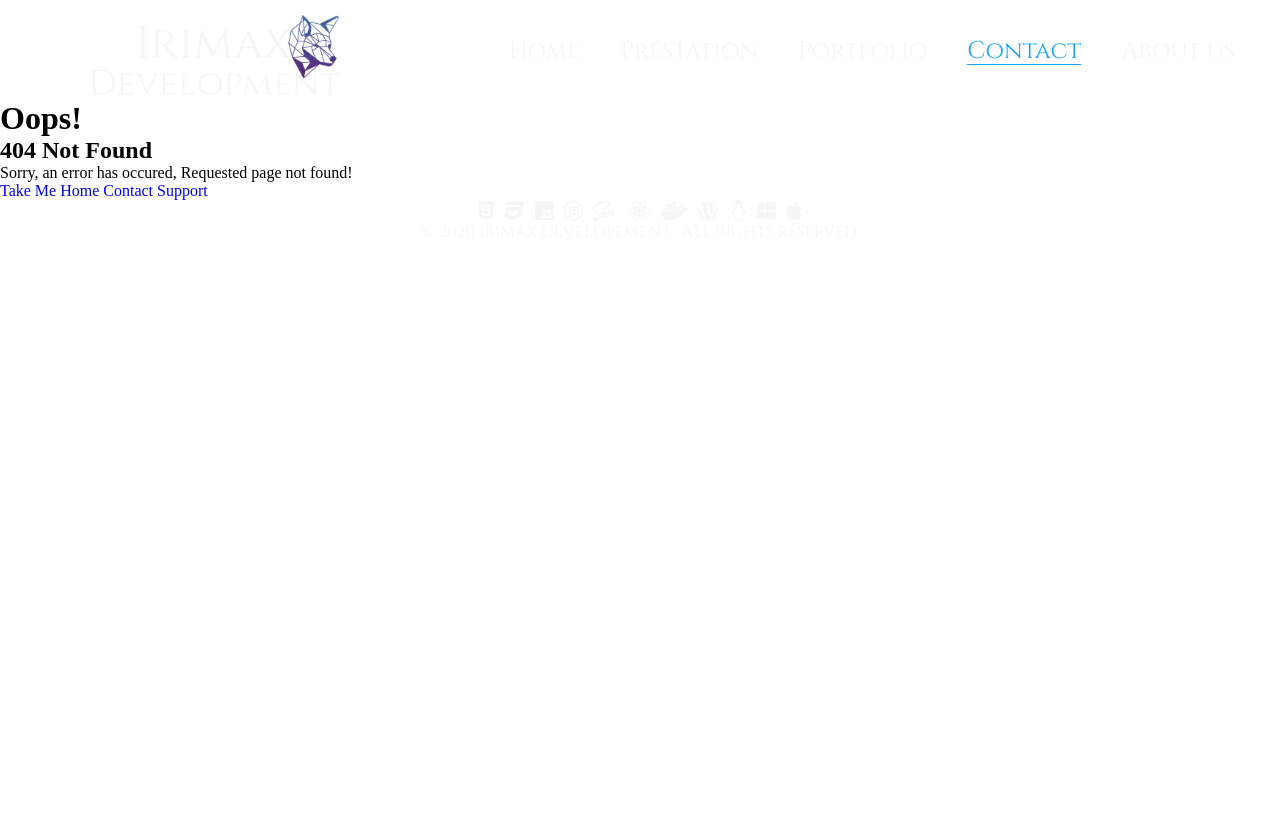
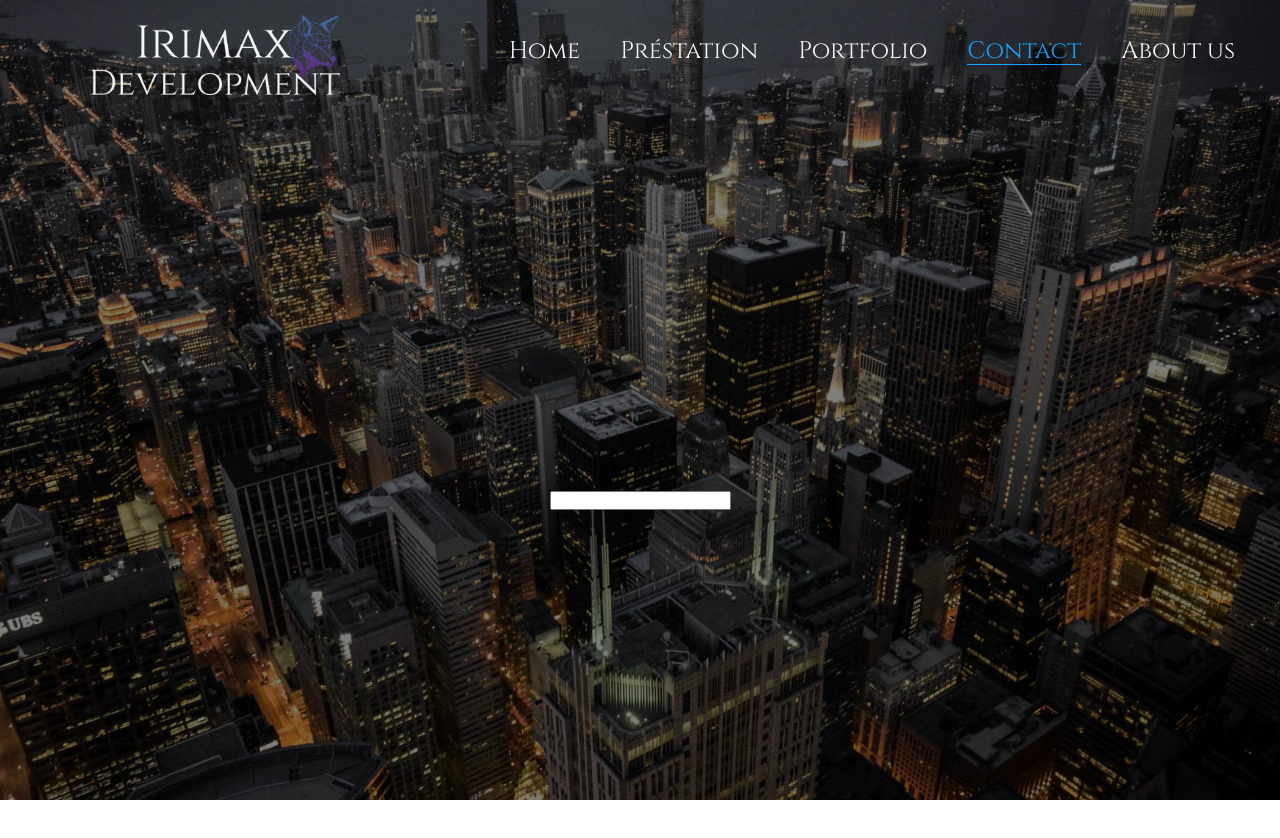
Before and after one commit to Irimax/dashboard, a React (Create React App) app in the folder client_dashboard/: page /contact in a window 1280 px wide. Before the commit this address had no page. Shown: the top 838 px of the page. Before the commit the page ends 800 px from the top, so only its background shows below. Built offline with nearby package versions, Linux system fonts and the light colour scheme.

Commit message:
update background principal & clean html

```diff
--- a/client_dashboard/public/index.html
+++ b/client_dashboard/public/index.html
@@ -10,34 +10,13 @@
       content="Web site created using create-react-app"
     />
     <link rel="apple-touch-icon" href="%PUBLIC_URL%/logo192.png" />
-    <!--
-      manifest.json provides metadata used when your web app is installed on a
-      user's mobile device or desktop. See https://developers.google.com/web/fundamentals/web-app-manifest/
-    -->
+
     <link rel="manifest" href="%PUBLIC_URL%/manifest.json" />
-    <!--
-      Notice the use of %PUBLIC_URL% in the tags above.
-      It will be replaced with the URL of the `public` folder during the build.
-      Only files inside the `public` folder can be referenced from the HTML.
 
-      Unlike "/favicon.ico" or "favicon.ico", "%PUBLIC_URL%/favicon.ico" will
-      work correctly both with client-side routing and a non-root public URL.
-      Learn how to configure a non-root public URL by running `npm run build`.
-    -->
-    <title>React App</title>
+    <title>Irimax Developement</title>
   </head>
   <body>
     <noscript>You need to enable JavaScript to run this app.</noscript>
     <div id="root"></div>
-    <!--
-      This HTML file is a template.
-      If you open it directly in the browser, you will see an empty page.
-
-      You can add webfonts, meta tags, or analytics to this file.
-      The build step will place the bundled scripts into the <body> tag.
-
-      To begin the development, run `npm start` or `yarn start`.
-      To create a production bundle, use `npm run build` or `yarn build`.
-    -->
   </body>
 </html>
--- a/client_dashboard/src/App.js
+++ b/client_dashboard/src/App.js
@@ -1,9 +1,7 @@
 import React, { Fragment } from 'react';
 import { Route, Switch } from 'react-router-dom';
-import { library } from '@fortawesome/fontawesome-svg-core'
-import { fab } from '@fortawesome/free-brands-svg-icons'
-
-
+import { library } from '@fortawesome/fontawesome-svg-core';
+import { fab } from '@fortawesome/free-brands-svg-icons';
 
 // Css
 import './App.scss';
@@ -18,18 +16,20 @@ import NotFound from './Components/NotFound/Notfound';
 
 // Container
 import Home from './Homepage.component';
+import Contact from './Container/Contact/Contact';
 
 function App() {
-  library.add(fab)
+  library.add(fab);
   return (
-    <Fragment className="container">
+    <div className='container'>
       <Header />
       <Switch>
         <Route exact path='/' component={Home} />
+        <Route exact path='/contact' component={Contact} />
         <Route component={NotFound} />
       </Switch>
       <Footer />
-    </Fragment>
+    </div>
   );
 }
 
--- a/client_dashboard/src/App.scss
+++ b/client_dashboard/src/App.scss
@@ -1,6 +1,31 @@
+@import 'scss/config';
+
 *{
     margin: 0;
     padding: 0;
     box-sizing: border-box;
     text-decoration: none;
 }
+
+.container{
+    position: absolute;
+    top: 0;
+    left: 0;
+    right: 0;
+    bottom: 0;
+    background: $showcase-image;
+    background-attachment: fixed;
+    background-size: cover;
+    z-index: -5;
+
+    &::after {
+      content: '';
+      position: absolute;
+      top: 0;
+      left: 0;
+      width: 100%;
+      height: 100%;
+      background: rgba(0, 0, 0, 0.5);
+      z-index: -4;
+    }
+}
--- a/client_dashboard/src/Components/Footer/footer.styles.scss
+++ b/client_dashboard/src/Components/Footer/footer.styles.scss
@@ -8,8 +8,8 @@
 }
 
 .copyright {
+  color: $white-color;
   font-family: cinzel, sans-serif;
-  color: $white-color;
   @include for-phone-only {
     font-size: 0.8rem;
   }
@@ -24,7 +24,7 @@
       @include easeOut;
     }
     .css {
-      color: #3C99DC;
+      color: #3c99dc;
       @include easeOut;
     }
     .js {
@@ -32,11 +32,11 @@
       @include easeOut;
     }
     .node {
-      color: #3C873A;
+      color: #3c873a;
       @include easeOut;
     }
     .sass {
-      color: #CD6799;
+      color: #cd6799;
       @include easeOut;
     }
     .react {
--- a/client_dashboard/src/Components/Header/Header.jsx
+++ b/client_dashboard/src/Components/Header/Header.jsx
@@ -8,7 +8,7 @@ import { ReactComponent as Logo } from '../../assets/img/logo.svg';
 const Header = () => {
   return (
     <Fragment>
-      <div className='container'>
+      <div className='container_header'>
         <NavLink to='/' className='logo-container'>
           <Logo className='logo' />
         </NavLink>
--- a/client_dashboard/src/Components/Header/header.styles.scss
+++ b/client_dashboard/src/Components/Header/header.styles.scss
@@ -1,6 +1,6 @@
 @import '../../scss/config';
 
-.container {
+.container_header {
   display: flex;
   justify-content: space-between;
   background: transparent;
--- a/client_dashboard/src/homepage.styles.scss
+++ b/client_dashboard/src/homepage.styles.scss
@@ -1,23 +1,5 @@
 @import './scss/config';
 
 .background-img {
-  position: absolute;
-  top: 0;
-  left: 0;
-  right: 0;
-  bottom: 0;
-  background: $showcase-image;
-  background-attachment: fixed;
-  background-size: cover;
-  z-index: -5;
 
-  &::after {
-    content: '';
-    position: absolute;
-    top: 0;
-    left: 0;
-    width: 100%;
-    height: 100%;
-    background: rgba(0, 0, 0, 0.5);
-  }
 }
--- a/client_dashboard/src/scss/_config.scss
+++ b/client_dashboard/src/scss/_config.scss
@@ -1,20 +1,21 @@
 $primary-color: #444;
 $secondary-color: rgb(24, 163, 255);
 $white-color: rgb(245, 245, 245);
+$dark-color: #333;
 $showcase-image: url('./assets/img/showcase.jpg');
 
 @mixin easeOut {
   transition: all 0.5s ease-in-out;
 }
 
-// // Set Text Color
-// @function set-text-color($color) {
-//   @if (lightness($color) > 40) {
-//     @return #fff;
-//   } @else {
-//     @return #000;
-//   }
-// }
+// Set Text Color
+@function set-text-color($color) {
+  @if (lightness($color) > 50) {
+    @return $dark-color;
+  } @else {
+    @return #fff;
+  }
+}
 
 // Media Query Mixins
 @mixin for-phone-only {
```
